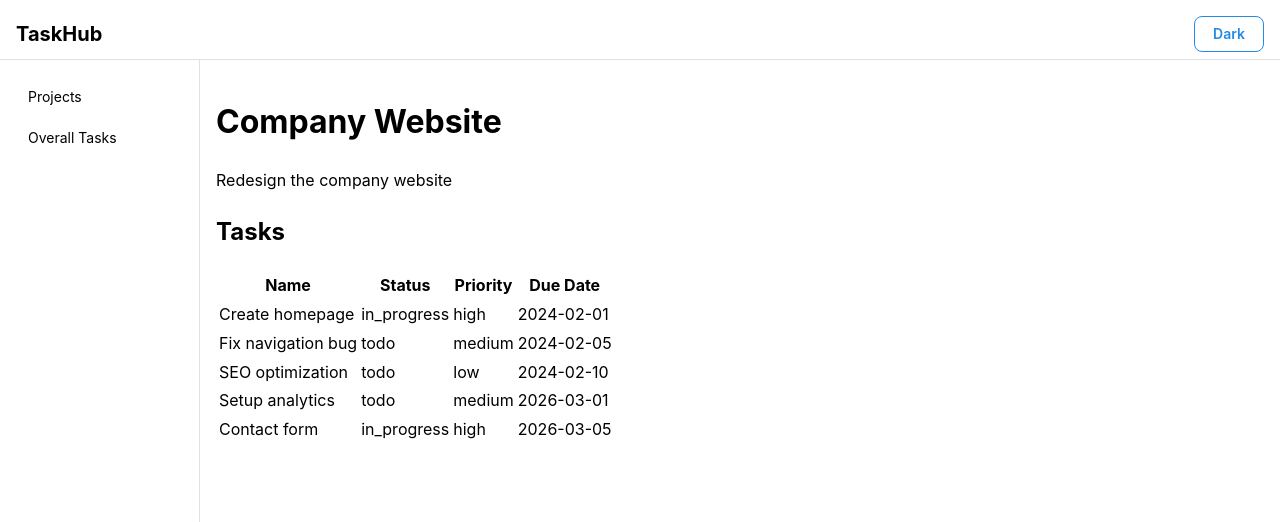
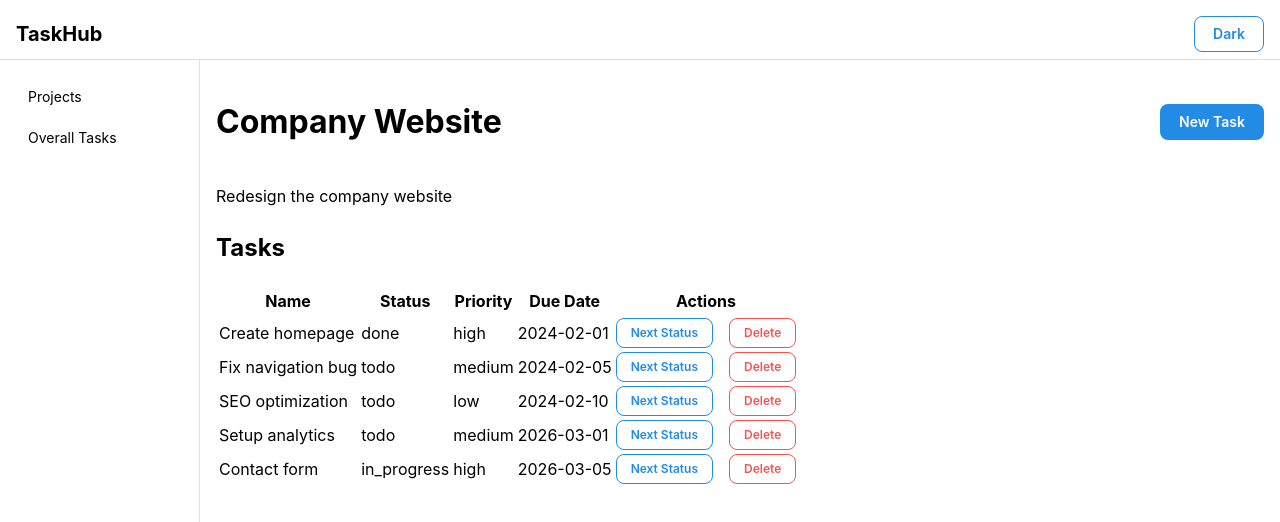
Before and after one commit to AndreGenerosoRepo/TaskHub, a React (Vite) app: page /projects/1 in a window 1280 px wide. Shown: the top 522 px of the page. Built offline with nearby package versions, Linux system fonts and the light colour scheme; data requests are answered from the project's data file.

Commit message:
feat: implement task creation, update, and deletion functionality in ProjectDetailPage with corresponding hooks

```diff
--- a/db.json
+++ b/db.json
@@ -39,7 +39,7 @@
       "projectId": "1",
       "name": "Create homepage",
       "description": "Design and build the homepage",
-      "status": "in_progress",
+      "status": "done",
       "priority": "high",
       "dueDate": "2024-02-01"
     },
--- a/package.json
+++ b/package.json
@@ -17,6 +17,7 @@
     "@mantine/hooks": "^9.2.1",
     "@tanstack/react-query": "^5.100.11",
     "@tanstack/react-table": "^8.21.3",
+    "dayjs": "^1.11.20",
     "postcss": "^8.5.15",
     "postcss-preset-mantine": "^1.18.0",
     "postcss-simple-vars": "^7.0.1",
--- a/src/hooks/useTasks.ts
+++ b/src/hooks/useTasks.ts
@@ -1,4 +1,4 @@
-import { useQuery } from '@tanstack/react-query'
+import { useQuery, useMutation, useQueryClient } from '@tanstack/react-query'
 import type { Task } from '../types'
 
 async function fetchTasks(): Promise<Task[]> {
@@ -23,3 +23,57 @@ export function useTasksByProject(projectId: string) {
     },
   })
 }
+
+async function createTask(task: { projectId: string; name: string; description: string; status: 'todo' | 'in_progress' | 'done'; priority: 'low' | 'medium' | 'high'; dueDate: string }) {
+  const response = await fetch('http://localhost:3000/tasks', {
+    method: 'POST',
+    headers: { 'Content-Type': 'application/json' },
+    body: JSON.stringify(task),
+  })
+  return response.json()
+}
+
+export function useCreateTask() {
+  const queryClient = useQueryClient()
+  return useMutation({
+    mutationFn: createTask,
+    onSuccess: () => {
+      queryClient.invalidateQueries({ queryKey: ['tasks'] })
+    },
+  })
+}
+
+async function updateTask(task: { id: string; status: 'todo' | 'in_progress' | 'done' }) {
+  const response = await fetch(`http://localhost:3000/tasks/${task.id}`, {
+    method: 'PATCH',
+    headers: { 'Content-Type': 'application/json' },
+    body: JSON.stringify({ status: task.status }),
+  })
+  return response.json()
+}
+
+export function useUpdateTask() {
+  const queryClient = useQueryClient()
+  return useMutation({
+    mutationFn: updateTask,
+    onSuccess: () => {
+      queryClient.invalidateQueries({ queryKey: ['tasks'] })
+    },
+  })
+}
+
+async function deleteTask(id: string) {
+  await fetch(`http://localhost:3000/tasks/${id}`, {
+    method: 'DELETE',
+  })
+}
+
+export function useDeleteTask() {
+  const queryClient = useQueryClient()
+  return useMutation({
+    mutationFn: deleteTask,
+    onSuccess: () => {
+      queryClient.invalidateQueries({ queryKey: ['tasks'] })
+    },
+  })
+}
--- a/src/pages/projects/ProjectDetailPage.tsx
+++ b/src/pages/projects/ProjectDetailPage.tsx
@@ -1,22 +1,60 @@
 import { useParams } from 'react-router-dom'
 import { useProject } from '../../hooks/useProjects'
-import { useTasksByProject } from '../../hooks/useTasks'
+import { useTasksByProject, useCreateTask, useUpdateTask, useDeleteTask } from '../../hooks/useTasks'
 import { useReactTable, getCoreRowModel, getSortedRowModel, flexRender } from '@tanstack/react-table'
 import type { ColumnDef, SortingState } from '@tanstack/react-table'
 import { useState } from 'react'
 import type { Task } from '../../types'
+import { Modal, Button, TextInput, Textarea, Select, Group } from '@mantine/core'
+import { useDisclosure } from '@mantine/hooks'
+import { useForm } from '@mantine/form'
+import { DateInput } from '@mantine/dates'
+import '@mantine/dates/styles.css'
 
 function ProjectDetailPage() {
   const { id } = useParams<{ id: string }>()
   const { data: project, isLoading, isError } = useProject(id!)
   const { data: tasks } = useTasksByProject(id!)
   const [sorting, setSorting] = useState<SortingState>([])
+  const [opened, { open, close }] = useDisclosure(false)
+
+  const { mutate: createTask } = useCreateTask()
+  const { mutate: updateTask } = useUpdateTask()
+  const { mutate: deleteTask } = useDeleteTask()
+
+  const form = useForm({
+    initialValues: {
+      name: '',
+      description: '',
+      status: 'todo' as 'todo' | 'in_progress' | 'done',
+      priority: 'medium' as 'low' | 'medium' | 'high',
+      dueDate: '',
+    },
+    validate: {
+      name: (value) => value.trim().length === 0 ? 'Name is required' : null,
+      dueDate: (value) => value.trim().length === 0 ? 'Due date is required' : null,
+    },
+  })
 
   const columns: ColumnDef<Task>[] = [
     { accessorKey: 'name', header: 'Name' },
     { accessorKey: 'status', header: 'Status' },
     { accessorKey: 'priority', header: 'Priority' },
     { accessorKey: 'dueDate', header: 'Due Date' },
+    {
+      id: 'actions',
+      header: 'Actions',
+      cell: ({ row }) => (
+        <Group>
+          <Button size="xs" variant="outline" onClick={() => updateTask({ id: row.original.id, status: row.original.status === 'todo' ? 'in_progress' : row.original.status === 'in_progress' ? 'done' : 'todo' })}>
+            Next Status
+          </Button>
+          <Button size="xs" variant="outline" color="red" onClick={() => deleteTask(row.original.id)}>
+            Delete
+          </Button>
+        </Group>
+      )
+    }
   ]
 
   const table = useReactTable({
@@ -34,8 +72,51 @@ function ProjectDetailPage() {
 
   return (
     <div>
-      <h1>{project.name}</h1>
+      <Group justify="space-between" mb="md">
+        <h1>{project.name}</h1>
+        <Button onClick={open}>New Task</Button>
+      </Group>
       <p>{project.description}</p>
+
+      <Modal opened={opened} onClose={close} title="New Task">
+        <TextInput label="Name" placeholder="Task name" {...form.getInputProps('name')} />
+        <Textarea label="Description" placeholder="Task description" mt="sm" {...form.getInputProps('description')} />
+        <Select
+          label="Status"
+          mt="sm"
+          data={[
+            { value: 'todo', label: 'To do' },
+            { value: 'in_progress', label: 'In progress' },
+            { value: 'done', label: 'Done' },
+          ]}
+          {...form.getInputProps('status')}
+        />
+        <Select
+          label="Priority"
+          mt="sm"
+          data={[
+            { value: 'low', label: 'Low' },
+            { value: 'medium', label: 'Medium' },
+            { value: 'high', label: 'High' },
+          ]}
+          {...form.getInputProps('priority')}
+        />
+        <DateInput
+          label="Due Date"
+          placeholder="Pick a date"
+          mt="sm"
+          valueFormat="YYYY-MM-DD"
+          {...form.getInputProps('dueDate')}
+        />
+        <Button mt="md" onClick={() => {
+          if (form.validate().hasErrors) return
+          createTask({ ...form.values, projectId: id! })
+          close()
+          form.reset()
+        }}>
+          Create Task
+        </Button>
+      </Modal>
 
       <h2>Tasks</h2>
       <table>
```
Also changed, not shown: 1 other file (tests, documents, lock files or other folders).
